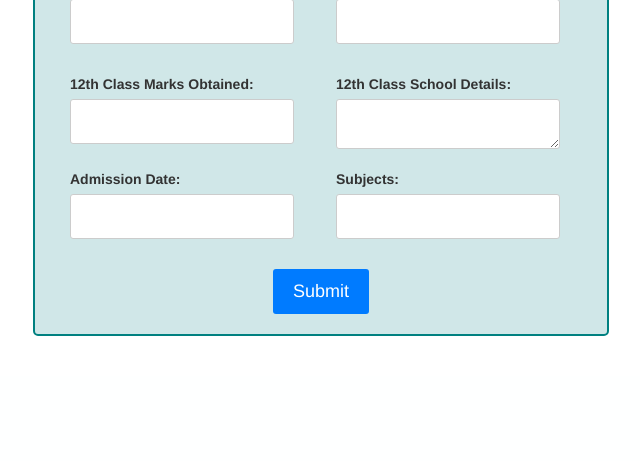
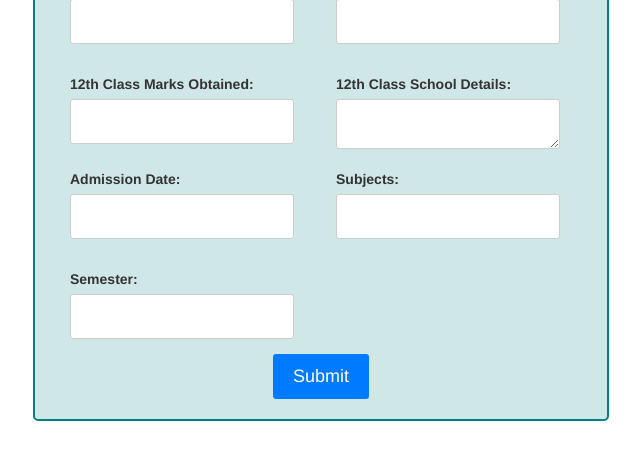
Before and after one commit to alok1994/collegeManagement, a Django app: page /admission/admission/ in a window 1280 px wide. Shown: the part 1010-1471 px from the top of the page, without its empty margins (442-1082 px from the left). Before the commit the page ends 1346 px from the top, so only its background shows below. Run offline with Django 4.2, Linux system fonts and the light colour scheme; some libraries are stand-ins or nearby versions.

Commit message:
few fields

```diff
--- a/admissionapp/templates/admissionapp/admission_form.html
+++ b/admissionapp/templates/admissionapp/admission_form.html
@@ -152,6 +152,11 @@
                     {{ form.subjects }}
                 </div>
                 <div class="clearfix"></div>
+                <div class="form-group col-sm-6">
+                    <label for="semester">Semester:</label>
+                    {{ form.current_semester }}
+                </div>
+                <div class="clearfix"></div>
                 <div class="col-sm-12 submit_admission">
                     <button type="submit" class="submit-button">Submit</button>
                 </div>
--- a/fee_management/templates/fee_management/fee_detail.html
+++ b/fee_management/templates/fee_management/fee_detail.html
@@ -56,10 +56,10 @@
         </div>
         <div class="content">
             <form method="get">
-                <label for="class_filter">Filter by Class:</label>
+                <label for="class_filter">Filter by Semester:</label>
                 <select id="class_filter" name="class_filter">
                     <option value="">All</option>
-                    {% for choice in class_choices %}
+                    {% for choice in semester_choices %}
                     <option value="{{ choice }}" {% if choice == selected_class %}selected{% endif %}>{{ choice }}</option>
                     {% endfor %}
                 </select>
--- a/student_list/templates/student_list/student_list.html
+++ b/student_list/templates/student_list/student_list.html
@@ -103,7 +103,7 @@
                             <td class="father-name-column">{{ student.father_name }}</td>
                             <td class="mother-name-column">{{ student.mother_name }}</td>
                             <td class="aadhar-column">{{ student.aadhar_number }}</td>
-                            <td class="admission-class-column">{{ student.current_semester }}</td>
+                            <td class="admission-class-column">Semester {{ student.current_semester }}</td>
                             <td class="mobile-number-column">{{ student.mobile_number }}</td>
                             <td class="registration-Number">{{student.registration_number}}</td>
                             <td><a href="{% url 'student_details' student.id %}" class="details_btn"><i class="fa fa-info"></i> Details</a></td>
```
Also changed, not shown: fee_management/views.py (+5 -4 lines), db.sqlite3, media/admission_photos/images2.png (added).
